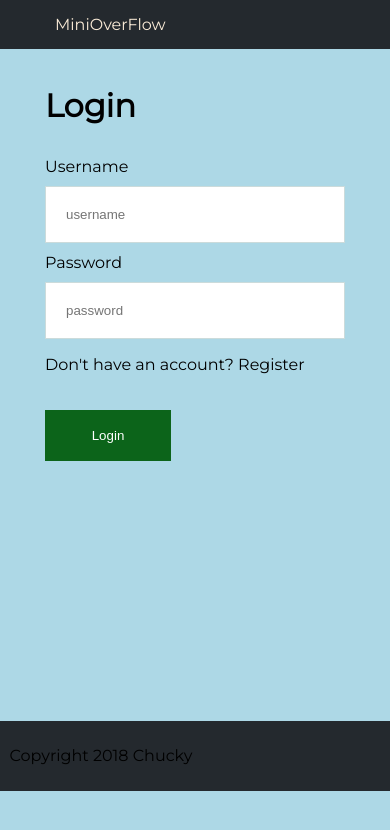
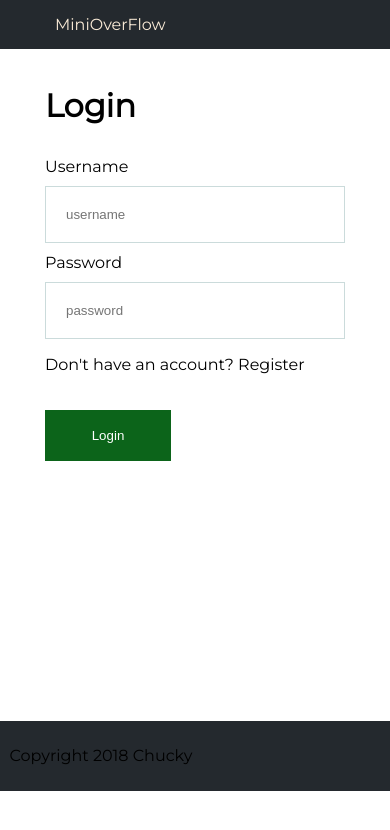
Before and after one commit to bozicschucky/Frontend-Challenge-4-Fetch-api-, a PHP site: page /index.php in a window 390 px wide. Shown: the top 830 px of the page. Run offline with PHP 8.4, Linux system fonts and the light colour scheme.

Commit message:
[feature ##160611278] add more responsive styles

```diff
--- a/css/styles.css
+++ b/css/styles.css
@@ -229,9 +229,9 @@ textarea,input{
 
 /*Media queries and responsive design*/
 @media only screen and (max-width: 600px) {
-    body {
+/*    body {
         background-color: lightblue;
-         }
+         }*/
 
         .nav-bar{
         display: flex;
```
